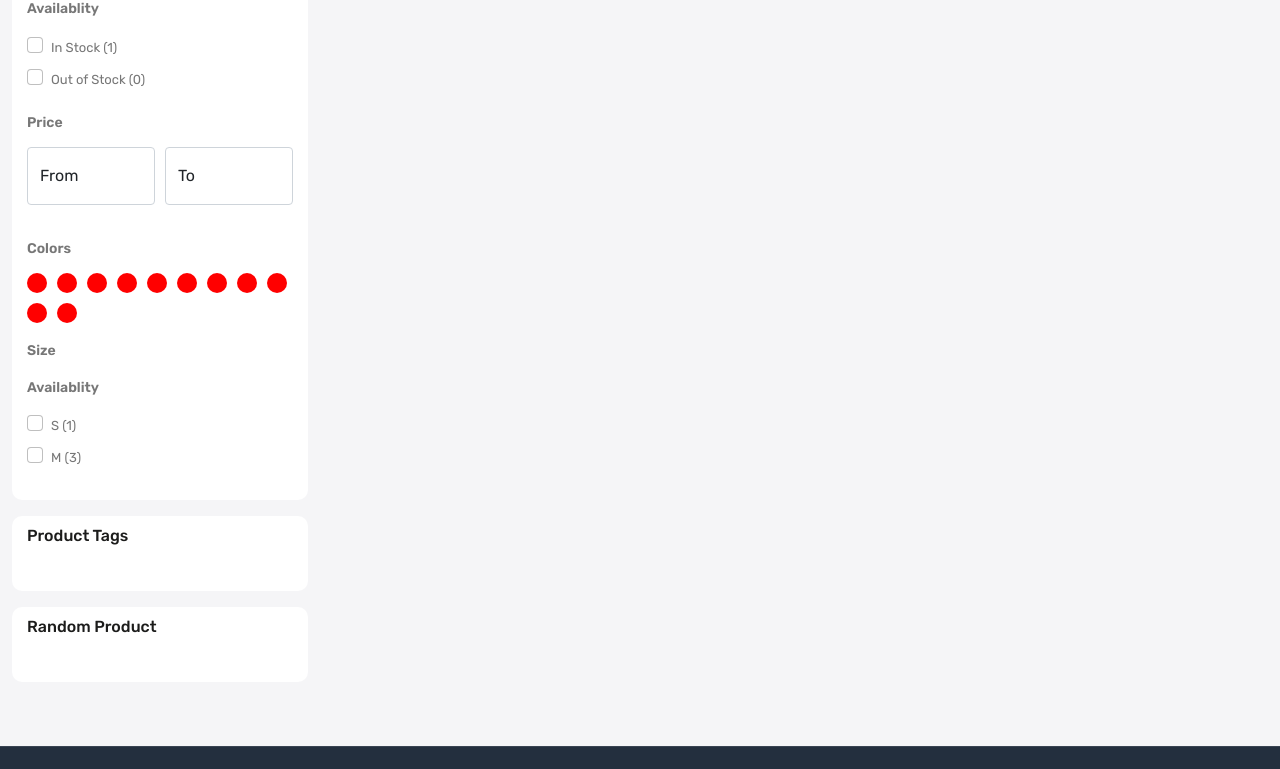
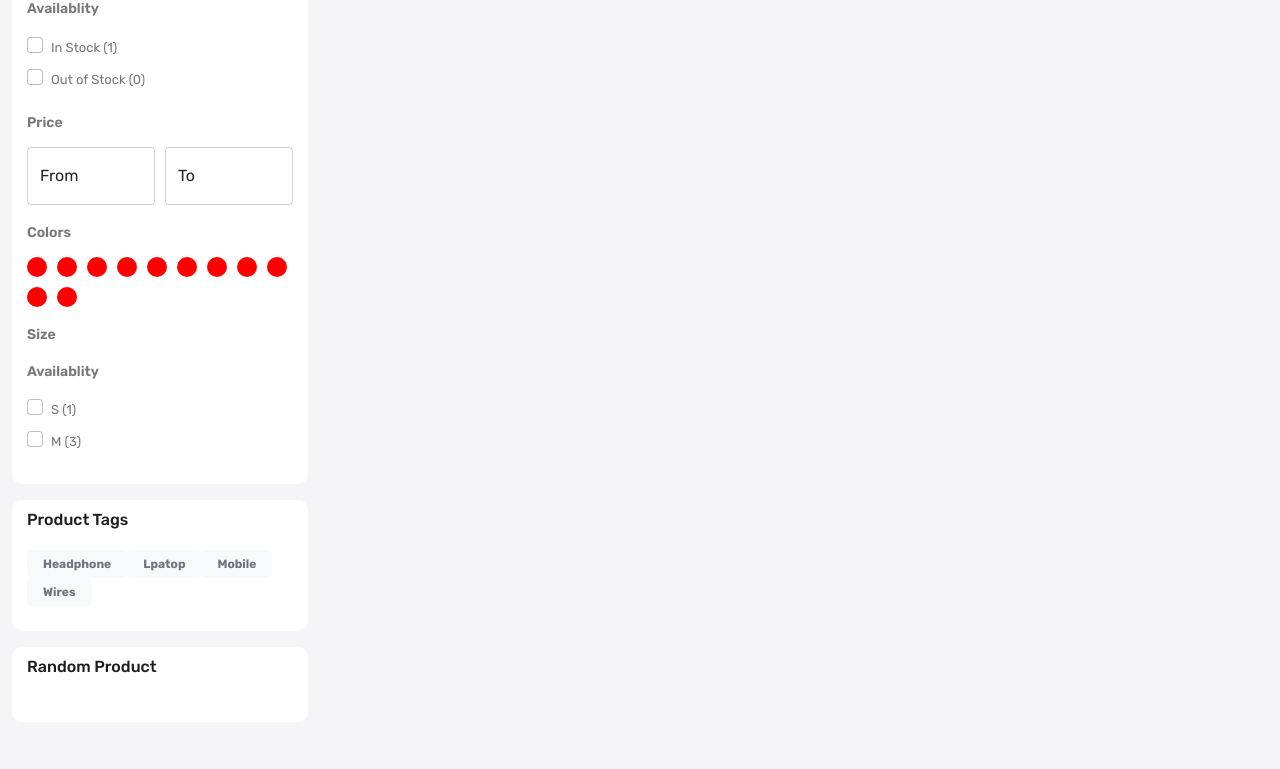
Before and after one commit to taitai120/react-ecommerceapp, a React (Create React App) app: page /store in a window 1280 px wide. Shown: the part 613-1382 px from the top of the page. Built offline with nearby package versions, Linux system fonts and the light colour scheme.

Commit message:
fourth commit at home

```diff
--- a/src/pages/OurStorePage/OurStorePage.jsx
+++ b/src/pages/OurStorePage/OurStorePage.jsx
@@ -63,7 +63,7 @@ const OurStorePage = () => {
                                 </div>
                                 <h5 className="sub-title">Price</h5>
                                 <div className="d-flex align-items-center gap-10">
-                                    <div className="form-floating mb-3">
+                                    <div className="form-floating">
                                         <input
                                             type="text"
                                             className="form-control"
@@ -74,7 +74,7 @@ const OurStorePage = () => {
                                             From
                                         </label>
                                     </div>
-                                    <div className="form-floating mb-3">
+                                    <div className="form-floating">
                                         <input
                                             type="text"
                                             className="form-control"
@@ -141,6 +141,22 @@ const OurStorePage = () => {
                             </div>
                             <div className="filter-card mb-3">
                                 <h3 className="filter-title">Product Tags</h3>
+                                <div>
+                                    <div className="product-tags d-flex flex-wrap align-items-center">
+                                        <span className="badge bg-light text-secondary rounded-3 py-2 px-3">
+                                            Headphone
+                                        </span>
+                                        <span className="badge bg-light text-secondary rounded-3 py-2 px-3">
+                                            Lpatop
+                                        </span>
+                                        <span className="badge bg-light text-secondary rounded-3 py-2 px-3">
+                                            Mobile
+                                        </span>
+                                        <span className="badge bg-light text-secondary rounded-3 py-2 px-3">
+                                            Wires
+                                        </span>
+                                    </div>
+                                </div>
                             </div>
                             <div className="filter-card mb-3">
                                 <h3 className="filter-title">Random Product</h3>
```
